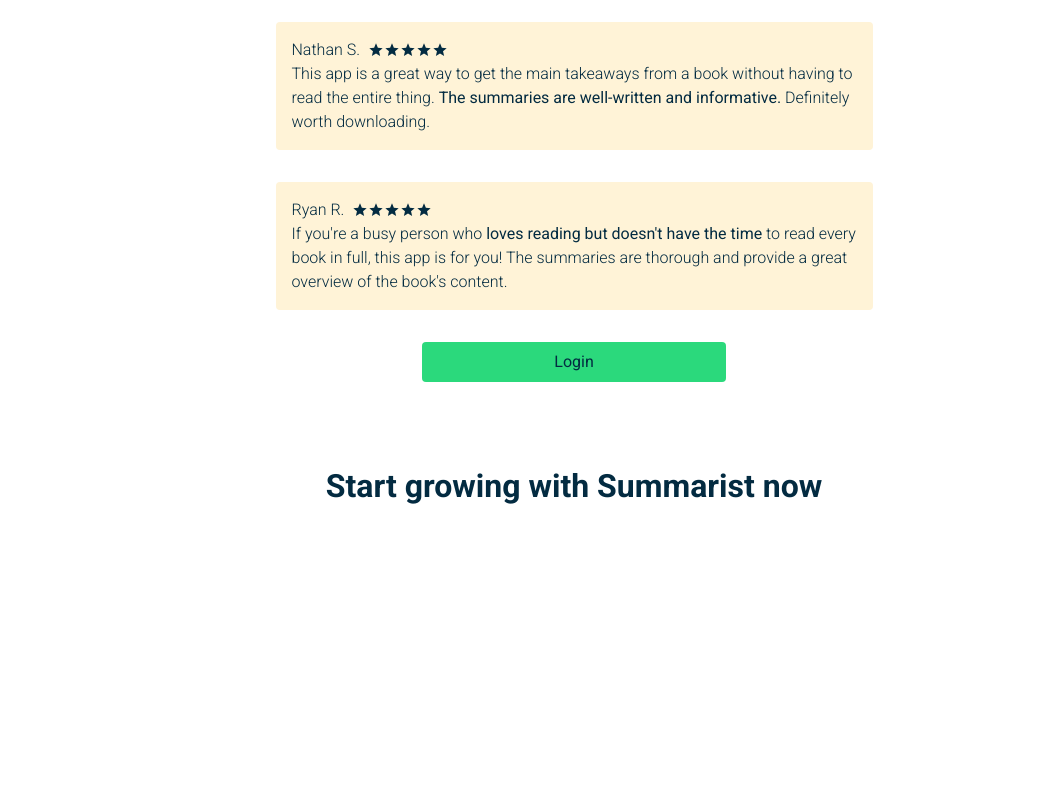
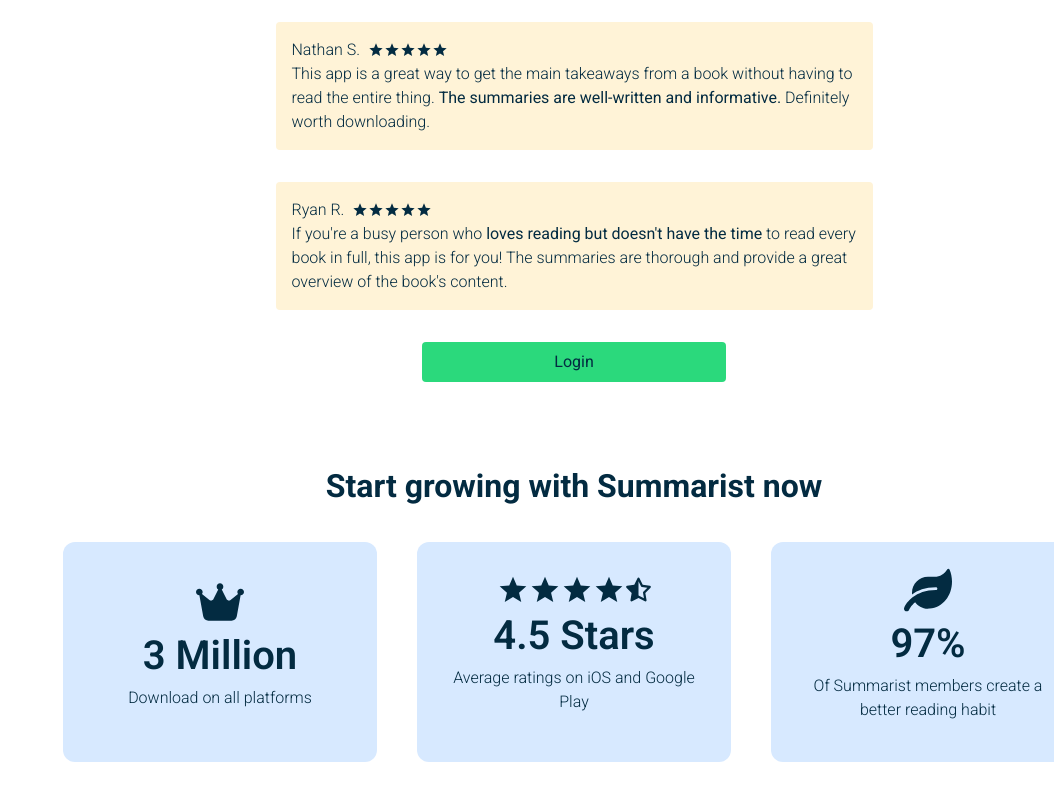
Before and after one commit to Noah-code1210/Summarist-Project, a Next.js app: page / in a window 1280 px wide. Shown: the part 2274-3074 px from the top of the page, without its empty margins (226-1280 px from the left). Before the commit the page ends 2856 px from the top, so only its background shows below. Built offline with nearby package versions, Linux system fonts and the light colour scheme.

Commit message:
statistics UI

```diff
--- a/assets/icons/StatisticsIcon.jsx
+++ b/assets/icons/StatisticsIcon.jsx
@@ -1,11 +1,17 @@
-import React from 'react'
+import React from "react";
+import { FaRegStarHalfStroke } from "react-icons/fa6";
+import { MdOutlineStarPurple500 } from "react-icons/md";
 
 function StatisticsIcon() {
   return (
-    <>
-
-    </>
-  )
+    <div className="flex">
+      <MdOutlineStarPurple500 className="w-8 h-8" />{" "}
+      <MdOutlineStarPurple500 className="w-8 h-8" />{" "}
+      <MdOutlineStarPurple500 className="w-8 h-8" />{" "}
+      <MdOutlineStarPurple500 className="w-8 h-8" />{" "}
+      <FaRegStarHalfStroke className="w-[27px] h-[27px] mt-0.5" />
+    </div>
+  );
 }
 
-export default StatisticsIcon
+export default StatisticsIcon;
--- a/components/Statistics.jsx
+++ b/components/Statistics.jsx
@@ -1,20 +1,45 @@
-import React from 'react'
+import React from "react";
+import { FaCrown } from "react-icons/fa6";
+import { FaLeaf } from "react-icons/fa";
+import StatisticsIcon from "../assets/icons/StatisticsIcon"
 
 function Statistics() {
   return (
     <>
-    <div id="statistics">
-        <div className="container">
-            <div className="section-title">
-                Start growing with Summarist now
+      <div id="statistics">
+        <div className="container flex-col">
+          <div className="section-title">Start growing with Summarist now</div>
+          <div className="flex gap-x-10">
+            <div className="statistics__box">
+              <div >
+                <FaCrown className="statistics__logo"/>
+              </div>
+              <div className="statistics__title">3 Million</div>
+              <div className="statistics__para">Download on all platforms</div>
             </div>
             <div className="statistics__box">
-
+              <div >
+                <StatisticsIcon/>
+              </div>
+              <div className="statistics__title">4.5 Stars</div>
+              <div className="statistics__para">
+                Average ratings on iOS and Google Play
+              </div>
             </div>
+            <div className="statistics__box">
+              <div >
+                <FaLeaf className="statistics__logo"/>
+              </div>
+              <div className="statistics__title">97%</div>
+              <div className="statistics__para">
+                Of Summarist members create a better reading habit
+              </div>
+            </div>
+          </div>
         </div>
-    </div>
+      </div>
     </>
-  )
+  );
 }
 
-export default Statistics
+export default Statistics;
--- a/src/app/globals.css
+++ b/src/app/globals.css
@@ -59,6 +59,18 @@
    .review__para {
     @apply w-full max-w-[565px] font-light
    }
+   .statistics__box {
+    @apply flex flex-col items-center justify-center bg-[#d7e9ff] rounded-xl p-6 pb-[40px] min-w-[314px]
+   }
+   .statistics__logo {
+    @apply w-12 h-12
+   }
+   .statistics__title {
+    @apply text-[40px] font-semibold
+   }
+   .statistics__para {
+    @apply font-light w-full max-w-[264px] text-center
+   }
 }
 
 :root {
```
